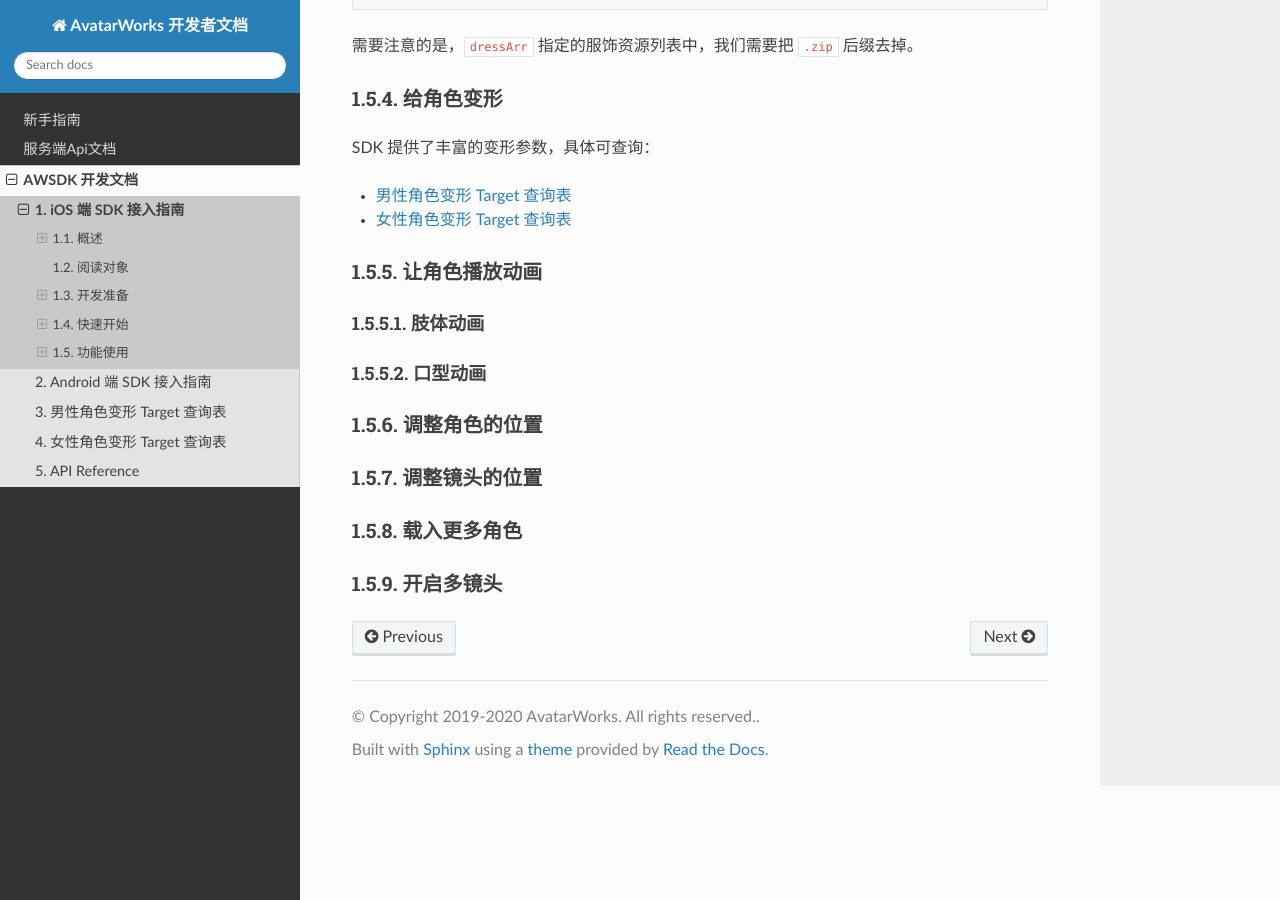
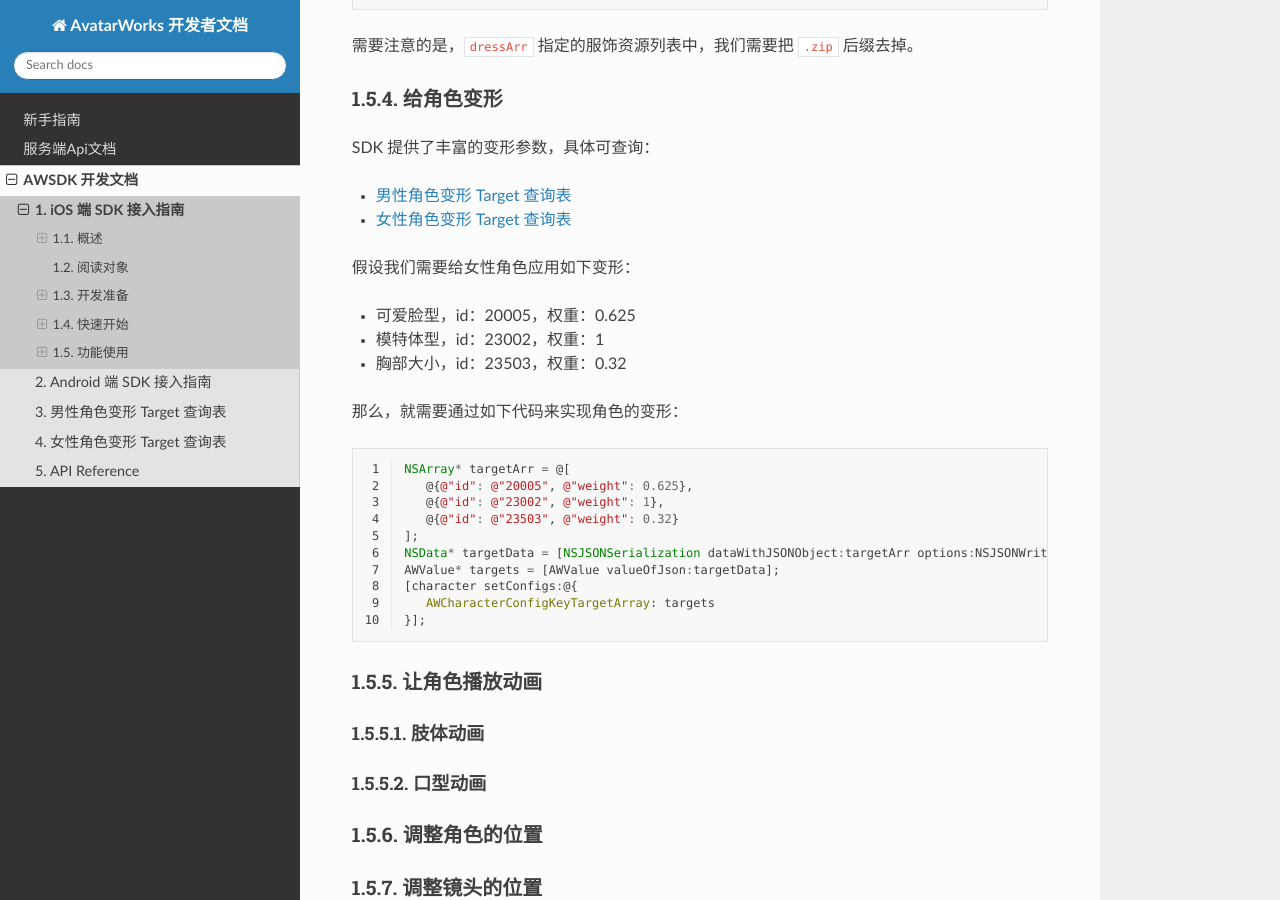
Before and after one commit to avatarworks/doc, a Sphinx documentation site: the page built from source/awsdk/ios.rst, in a window 1280 px wide and 900 px high, scrolled down 10014 px. Built offline with Sphinx 7.4.7 and the Read the Docs theme 2.0.0, drawn with Linux system fonts in a browser that asks for light colours.

Commit message:
Update ios.rst

```diff
--- a/source/awsdk/ios.rst
+++ b/source/awsdk/ios.rst
@@ -433,6 +433,27 @@ SDK 提供了丰富的变形参数，具体可查询：
 - :ref:`男性角色变形 Target 查询表`
 - :ref:`女性角色变形 Target 查询表`
 
+假设我们需要给女性角色应用如下变形：
+
+- 可爱脸型，id：20005，权重：0.625
+- 模特体型，id：23002，权重：1
+- 胸部大小，id：23503，权重：0.32
+
+那么，就需要通过如下代码来实现角色的变形：
+
+.. code-block:: objc
+   :linenos:
+
+   NSArray* targetArr = @[
+      @{@"id": @"20005", @"weight": 0.625},
+      @{@"id": @"23002", @"weight": 1},
+      @{@"id": @"23503", @"weight": 0.32}
+   ];
+   NSData* targetData = [NSJSONSerialization dataWithJSONObject:targetArr options:NSJSONWritingPrettyPrinted error:NULL];
+   AWValue* targets = [AWValue valueOfJson:targetData];
+   [character setConfigs:@{
+      AWCharacterConfigKeyTargetArray: targets
+   }];
 
 
 让角色播放动画
```
